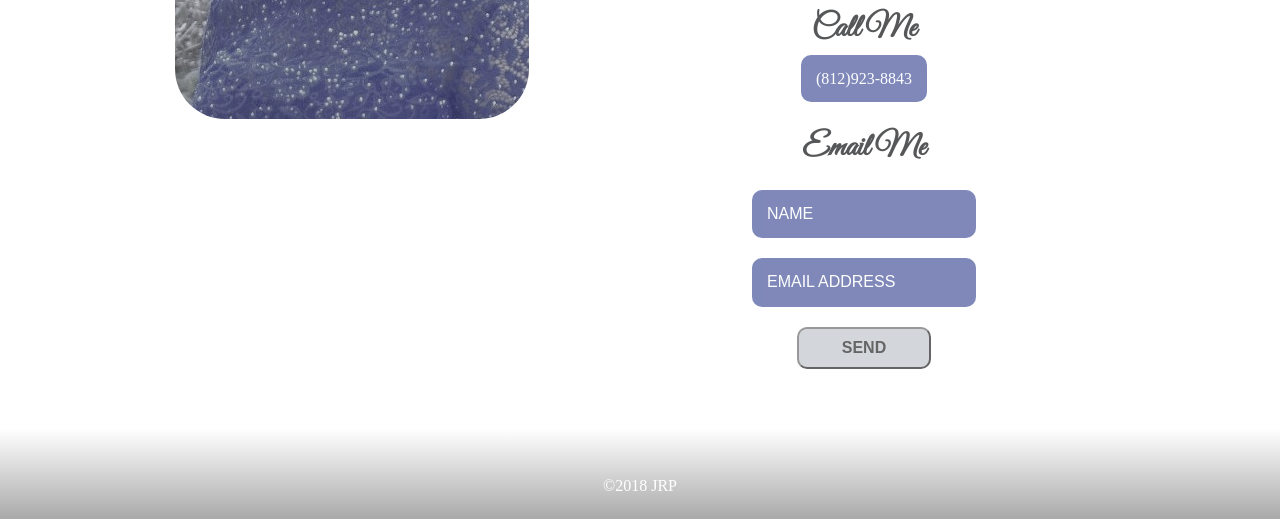
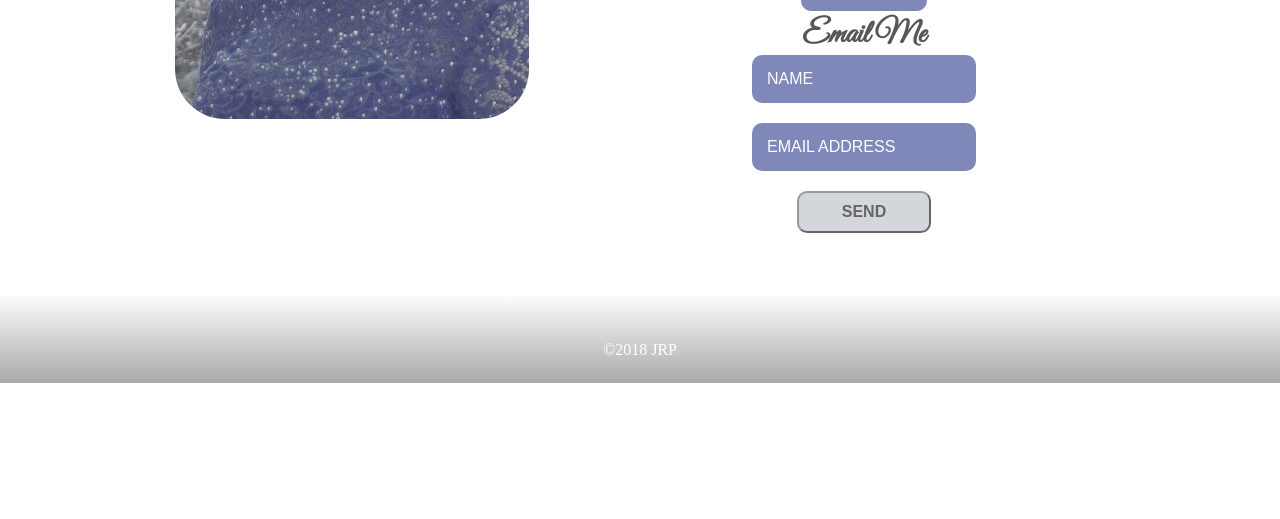
Before and after one commit to trishp1000/jrp_wedding, a plain HTML site: page index.html in a window 1280 px wide. Shown: the part 753-1272 px from the top of the page. After the commit the page ends 1136 px from the top, so only its background shows below. Drawn offline with Linux system fonts and the light colour scheme.

Commit message:
removed normalize.css

```diff
--- a/index.html
+++ b/index.html
@@ -4,7 +4,7 @@
   <title>wedding ~JRP~ vocalist</title>
   <meta charset="utf-8">
   <meta name="viewport" content="width=device-width">
-  <link rel="stylesheet" href="css/normalize.css">
+  <!-- <link rel="stylesheet" href="css/normalize.css"> -->
   <link href='http://fonts.googleapis.com/css?family=Great+Vibes' rel='stylesheet' type='text/css'>
   <link rel="stylesheet" href="css/main.css">
 </head>
```
